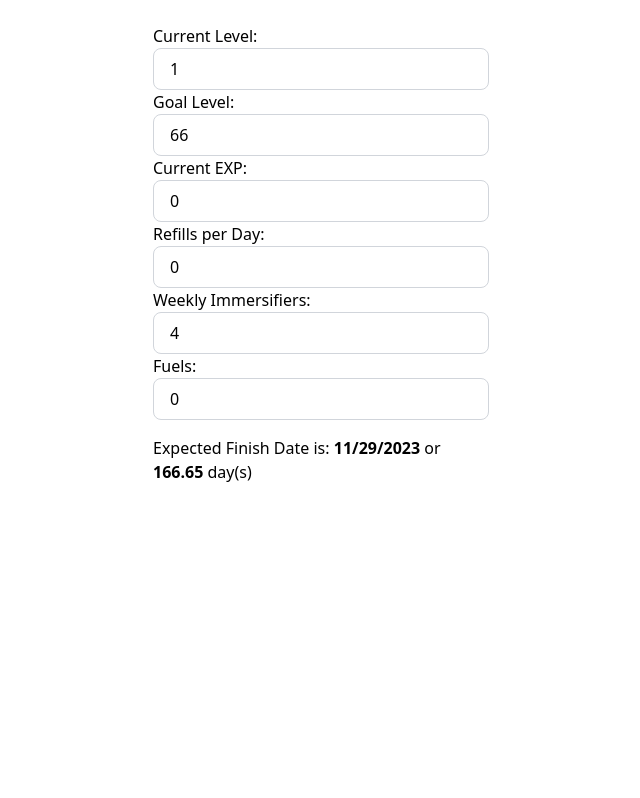
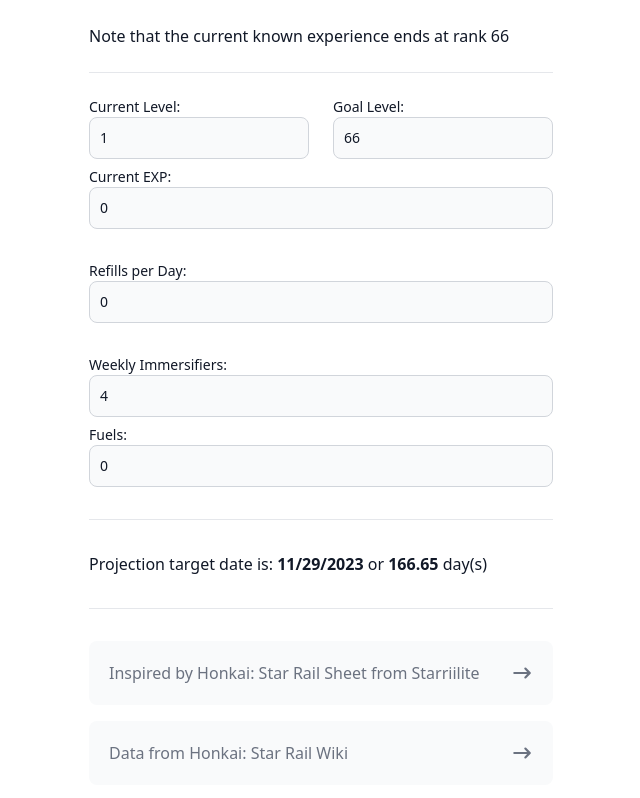
Before and after one commit to nlr/trailblazer-level, a React (Vite) app: page / in a window 1280 px wide. Shown: the top 798 px of the page, without its empty margins (319-959 px from the left). Built offline with nearby package versions, Linux system fonts and the light colour scheme.

Commit message:
Dark theme and localstorage

```diff
--- a/index.html
+++ b/index.html
@@ -8,7 +8,7 @@
   <title>Honkai: Star Rail - Trailblazer Level Calculator</title>
 </head>
 
-<body>
+<body class="bg-white dark:bg-gray-900 antialiased text-gray-900 dark:text-white">
   <div id="root"></div>
   <script type="module" src="/src/main.tsx"></script>
 </body>
--- a/src/App.tsx
+++ b/src/App.tsx
@@ -5,34 +5,51 @@ import "./App.css";
 const MAX_LEVEL = 66;
 const dailyPower = 240;
 
+const initialValues = {
+  currentLevel: 1,
+  goalLevel: MAX_LEVEL,
+  currentExp: 0,
+  refillsPerDay: 0,
+  weeklyImmersifiers: 4,
+  fuels: 0,
+};
+
 function App() {
-  const [currentLevel, setCurrentLevel] = useState<number>(1);
-  const [goalLevel, setGoalLevel] = useState<number>(MAX_LEVEL);
-  const [currentExp, setCurrentExp] = useState<number>(0);
-  const [refillsPerDay, setRefillsPerDay] = useState<number>(0);
-  const [weeklyImmersifiers, setWeeklyImmersifiers] = useState<number>(4);
-  const [fuels, setFuels] = useState<number>(0);
-  const [error, setError] = useState<string>("");
-
-  useEffect(() => {
+  const [currentLevel, setCurrentLevel] = useState<number>((): number => {
     const data = localStorage.getItem("levelCalcData");
     if (data) {
-      const {
-        currentLevel: savedCurrentLevel,
-        goalLevel: savedGoalLevel,
-        currentExp: savedCurrentExp,
-        refillsPerDay: savedRefillsPerDay,
-        weeklyImmersifiers: savedWeeklyImmersifiers,
-        fuels: savedFuels,
-      } = JSON.parse(data);
-      setCurrentLevel(savedCurrentLevel);
-      setGoalLevel(savedGoalLevel);
-      setCurrentExp(savedCurrentExp);
-      setRefillsPerDay(savedRefillsPerDay);
-      setWeeklyImmersifiers(savedWeeklyImmersifiers);
-      setFuels(savedFuels);
+      const temp = JSON.parse(data);
+      return temp.currentLevel;
+    } else {
+      return initialValues.currentLevel;
     }
-  }, []);
+  });
+  const [goalLevel, setGoalLevel] = useState<number>((): number => {
+    const data = localStorage.getItem("levelCalcData");
+    if (data) {
+      const temp = JSON.parse(data);
+      return temp.goalLevel;
+    } else {
+      return initialValues.goalLevel;
+    }
+  });
+  const [currentExp, setCurrentExp] = useState<number>((): number => {
+    const data = localStorage.getItem("levelCalcData");
+    if (data) {
+      const temp = JSON.parse(data);
+      return temp.currentExp;
+    } else {
+      return initialValues.currentExp;
+    }
+  });
+  const [refillsPerDay, setRefillsPerDay] = useState<number>(
+    initialValues.refillsPerDay
+  );
+  const [weeklyImmersifiers, setWeeklyImmersifiers] = useState<number>(
+    initialValues.weeklyImmersifiers
+  );
+  const [fuels, setFuels] = useState<number>(initialValues.fuels);
+  const [error, setError] = useState<string>("");
 
   useEffect(() => {
     localStorage.setItem(
@@ -113,13 +130,17 @@ function App() {
     if (!validateFields()) {
       return 0;
     }
+
+    const totalExpReq = totalExpRequired(currentLevel, goalLevel, currentExp);
+    const expFromFuels = ((fuels * 60) / 10) * 50;
+    const expFromDailies = dailyExpTotal(currentLevel);
+    const expFromRefills = ((refillsPerDay * 60) / 10) * 50;
+    const expFromImmersifiers = ((weeklyImmersifiers * 40) / 10) * 50;
+
     const daysRequired =
       1 +
-      (totalExpRequired(currentLevel, goalLevel, currentExp) -
-        ((fuels * 60) / 10) * 50) /
-        (dailyExpTotal(currentLevel) +
-          ((refillsPerDay * 60) / 10) * 50 +
-          (((weeklyImmersifiers * 40) / 10) * 50) / 7);
+      (totalExpReq - expFromFuels) /
+        (expFromDailies + expFromRefills + expFromImmersifiers / 7);
 
     return Number(daysRequired.toFixed(2) as unknown as number);
   }, [
@@ -146,18 +167,17 @@ function App() {
     if (jadeTotalCostPerDay === undefined) {
       return 0;
     }
-    return calculateDaysRequired() * jadeTotalCostPerDay;
+    return Math.round(calculateDaysRequired() * jadeTotalCostPerDay);
   }, [calculateDaysRequired, jadeTotalCostPerDay]);
 
   const handleInputChange = useCallback(
     (setter: React.Dispatch<React.SetStateAction<number>>) =>
       (e: React.ChangeEvent<HTMLInputElement>) => {
         if (e.target.value === "") {
-          setter(e.target.value);
+          setter(e.target.value); // TODO: fix types
         }
         const value = parseInt(e.target.value);
         if (!isNaN(value)) {
-          // Check if value is a valid number
           setter(value);
         }
       },
@@ -169,12 +189,18 @@ function App() {
   }, [days]);
 
   return (
-    <div className="p-6 max-w-sm mx-auto font-sans antialiased">
-      <div className="  ">
-        <label>
+    <div className="p-6 max-w-lg mx-auto font-sans antialiased">
+      <p className="mt-0">
+        Note that the current known experience ends at rank 66
+      </p>
+      <hr className="h-px my-6 bg-gray-200 border-0 dark:bg-gray-700"></hr>
+      <div className="">
+        <div className="grid grid-cols-1 md:grid-cols-2 gap-6">
+          <div>
+            <label className="block mb-2 text-sm font-medium text-gray-900 dark:text-white">
               Current Level:
               <input
-            className="w-full px-4 py-2 rounded-lg border border-gray-300 focus:outline-none focus:ring-2 focus:ring-blue-500 focus:border-transparent"
+                className="bg-gray-50 border border-gray-300 text-gray-900 text-sm rounded-lg focus:ring-blue-500 focus:border-blue-500 block w-full p-2.5  dark:bg-gray-700 dark:border-gray-600 dark:placeholder-gray-400 dark:text-white dark:focus:ring-blue-500 dark:focus:border-blue-500"
                 type="number"
                 min={1}
                 max={goalLevel}
@@ -182,11 +208,12 @@ function App() {
                 onChange={handleInputChange(setCurrentLevel)}
               />
             </label>
-        <br />
-        <label>
+          </div>
+          <div>
+            <label className="block mb-2 text-sm font-medium text-gray-900 dark:text-white">
               Goal Level:
               <input
-            className="w-full px-4 py-2 rounded-lg border border-gray-300 focus:outline-none focus:ring-2 focus:ring-blue-500 focus:border-transparent"
+                className="bg-gray-50 border border-gray-300 text-gray-900 text-sm rounded-lg focus:ring-blue-500 focus:border-blue-500 block w-full p-2.5  dark:bg-gray-700 dark:border-gray-600 dark:placeholder-gray-400 dark:text-white dark:focus:ring-blue-500 dark:focus:border-blue-500"
                 type="number"
                 min={1}
                 max={MAX_LEVEL}
@@ -194,11 +221,12 @@ function App() {
                 onChange={handleInputChange(setGoalLevel)}
               />
             </label>
-        <br />
-        <label>
+          </div>
+        </div>
+        <label className="block mb-2 text-sm font-medium text-gray-900 dark:text-white">
           Current EXP:
           <input
-            className="w-full px-4 py-2 rounded-lg border border-gray-300 focus:outline-none focus:ring-2 focus:ring-blue-500 focus:border-transparent"
+            className="bg-gray-50 border border-gray-300 text-gray-900 text-sm rounded-lg focus:ring-blue-500 focus:border-blue-500 block w-full p-2.5  dark:bg-gray-700 dark:border-gray-600 dark:placeholder-gray-400 dark:text-white dark:focus:ring-blue-500 dark:focus:border-blue-500"
             type="number"
             value={currentExp}
             min={0}
@@ -206,10 +234,10 @@ function App() {
           />
         </label>
         <br />
-        <label>
+        <label className="block mb-2 text-sm font-medium text-gray-900 dark:text-white">
           Refills per Day:
           <input
-            className="w-full px-4 py-2 rounded-lg border border-gray-300 focus:outline-none focus:ring-2 focus:ring-blue-500 focus:border-transparent"
+            className="bg-gray-50 border border-gray-300 text-gray-900 text-sm rounded-lg focus:ring-blue-500 focus:border-blue-500 block w-full p-2.5  dark:bg-gray-700 dark:border-gray-600 dark:placeholder-gray-400 dark:text-white dark:focus:ring-blue-500 dark:focus:border-blue-500"
             type="number"
             value={refillsPerDay}
             min={0}
@@ -218,10 +246,10 @@ function App() {
           />
         </label>
         <br />
-        <label>
+        <label className="block mb-2 text-sm font-medium text-gray-900 dark:text-white">
           Weekly Immersifiers:
           <input
-            className="w-full px-4 py-2 rounded-lg border border-gray-300 focus:outline-none focus:ring-2 focus:ring-blue-500 focus:border-transparent"
+            className="bg-gray-50 border border-gray-300 text-gray-900 text-sm rounded-lg focus:ring-blue-500 focus:border-blue-500 block w-full p-2.5  dark:bg-gray-700 dark:border-gray-600 dark:placeholder-gray-400 dark:text-white dark:focus:ring-blue-500 dark:focus:border-blue-500"
             type="number"
             value={weeklyImmersifiers}
             min={0}
@@ -229,10 +257,10 @@ function App() {
             onChange={handleInputChange(setWeeklyImmersifiers)}
           />
         </label>
-        <label>
+        <label className="block mb-2 text-sm font-medium text-gray-900 dark:text-white">
           Fuels:
           <input
-            className="w-full px-4 py-2 rounded-lg border border-gray-300 focus:outline-none focus:ring-2 focus:ring-blue-500 focus:border-transparent"
+            className="bg-gray-50 border border-gray-300 text-gray-900 text-sm rounded-lg focus:ring-blue-500 focus:border-blue-500 block w-full p-2.5  dark:bg-gray-700 dark:border-gray-600 dark:placeholder-gray-400 dark:text-white dark:focus:ring-blue-500 dark:focus:border-blue-500"
             type="number"
             value={fuels}
             min={0}
@@ -240,29 +268,78 @@ function App() {
           />
         </label>
       </div>
+      <hr className="h-px my-8 bg-gray-200 border-0 dark:bg-gray-700"></hr>
       {error && (
         <div
-          className="bg-red-100 border border-red-400 text-red-700 px-4 py-3 rounded relative mt-4"
+          className="p-4 mb-4 text-sm text-red-800 rounded-lg bg-red-50 dark:bg-gray-800 dark:text-red-400"
           role="alert"
         >
-          <span className="block sm:inline">{error}</span>
+          <span className="font-medium">{error}</span>
         </div>
       )}
       {!error && (
         <>
           <div className="mt-4">
-            Expected Finish Date is: <strong>{date()}</strong> or{" "}
+            Projection target date is: <strong>{date()}</strong> or{" "}
             <strong>{days}</strong> day(s)
           </div>
           {refillsPerDay > 0 && (
             <div className="mt-4">
-              Stellar Jade Refill Cost: {jadeTotalCostPerDay}
-              <br />
-              Total: {goalStellarJadeCost}
+              <p>
+                Stellar Jade Refill Cost: <strong>{jadeTotalCostPerDay}</strong>
+              </p>
+              <p>
+                Goal Stellar Jade Cost: <strong>{goalStellarJadeCost}</strong>{" "}
+                or <strong>{Math.ceil(goalStellarJadeCost / 160)}</strong>{" "}
+                pulls.
+              </p>
             </div>
           )}
         </>
       )}
+      <hr className="h-px my-8 bg-gray-200 border-0 dark:bg-gray-700"></hr>
+      <div className="flex flex-col space-y-4">
+        <a
+          href="https://www.reddit.com/r/HonkaiStarRail/comments/13gsz60/honkai_star_rail_trailblazer_level_exp_calculator/"
+          className="inline-flex items-center justify-center p-5 text-base font-medium text-gray-500 rounded-lg bg-gray-50 hover:text-gray-900 hover:bg-gray-100 dark:text-gray-400 dark:bg-gray-800 dark:hover:bg-gray-700 dark:hover:text-white"
+        >
+          <span className="w-full">
+            Inspired by Honkai: Star Rail Sheet from Starriilite
+          </span>
+          <svg
+            aria-hidden="true"
+            className="w-6 h-6 ml-3"
+            fill="currentColor"
+            viewBox="0 0 20 20"
+            xmlns="http://www.w3.org/2000/svg"
+          >
+            <path
+              fill-rule="evenodd"
+              d="M12.293 5.293a1 1 0 011.414 0l4 4a1 1 0 010 1.414l-4 4a1 1 0 01-1.414-1.414L14.586 11H3a1 1 0 110-2h11.586l-2.293-2.293a1 1 0 010-1.414z"
+              clip-rule="evenodd"
+            ></path>
+          </svg>
+        </a>
+        <a
+          href="https://honkai-star-rail.fandom.com/wiki/Honkai:_Star_Rail_Wiki"
+          className="inline-flex items-center justify-center p-5 text-base font-medium text-gray-500 rounded-lg bg-gray-50 hover:text-gray-900 hover:bg-gray-100 dark:text-gray-400 dark:bg-gray-800 dark:hover:bg-gray-700 dark:hover:text-white"
+        >
+          <span className="w-full">Data from Honkai: Star Rail Wiki</span>
+          <svg
+            aria-hidden="true"
+            className="w-6 h-6 ml-3"
+            fill="currentColor"
+            viewBox="0 0 20 20"
+            xmlns="http://www.w3.org/2000/svg"
+          >
+            <path
+              fill-rule="evenodd"
+              d="M12.293 5.293a1 1 0 011.414 0l4 4a1 1 0 010 1.414l-4 4a1 1 0 01-1.414-1.414L14.586 11H3a1 1 0 110-2h11.586l-2.293-2.293a1 1 0 010-1.414z"
+              clip-rule="evenodd"
+            ></path>
+          </svg>
+        </a>
+      </div>
     </div>
   );
 }
--- a/tailwind.config.js
+++ b/tailwind.config.js
@@ -1,5 +1,6 @@
 /** @type {import('tailwindcss').Config} */
 export default {
+  darkMode: "media",
   content: ["./index.html", "./src/**/*.{js,ts,jsx,tsx}"],
   theme: {
     extend: {},
```
Lines whose indentation alone changed are shown as unchanged.
